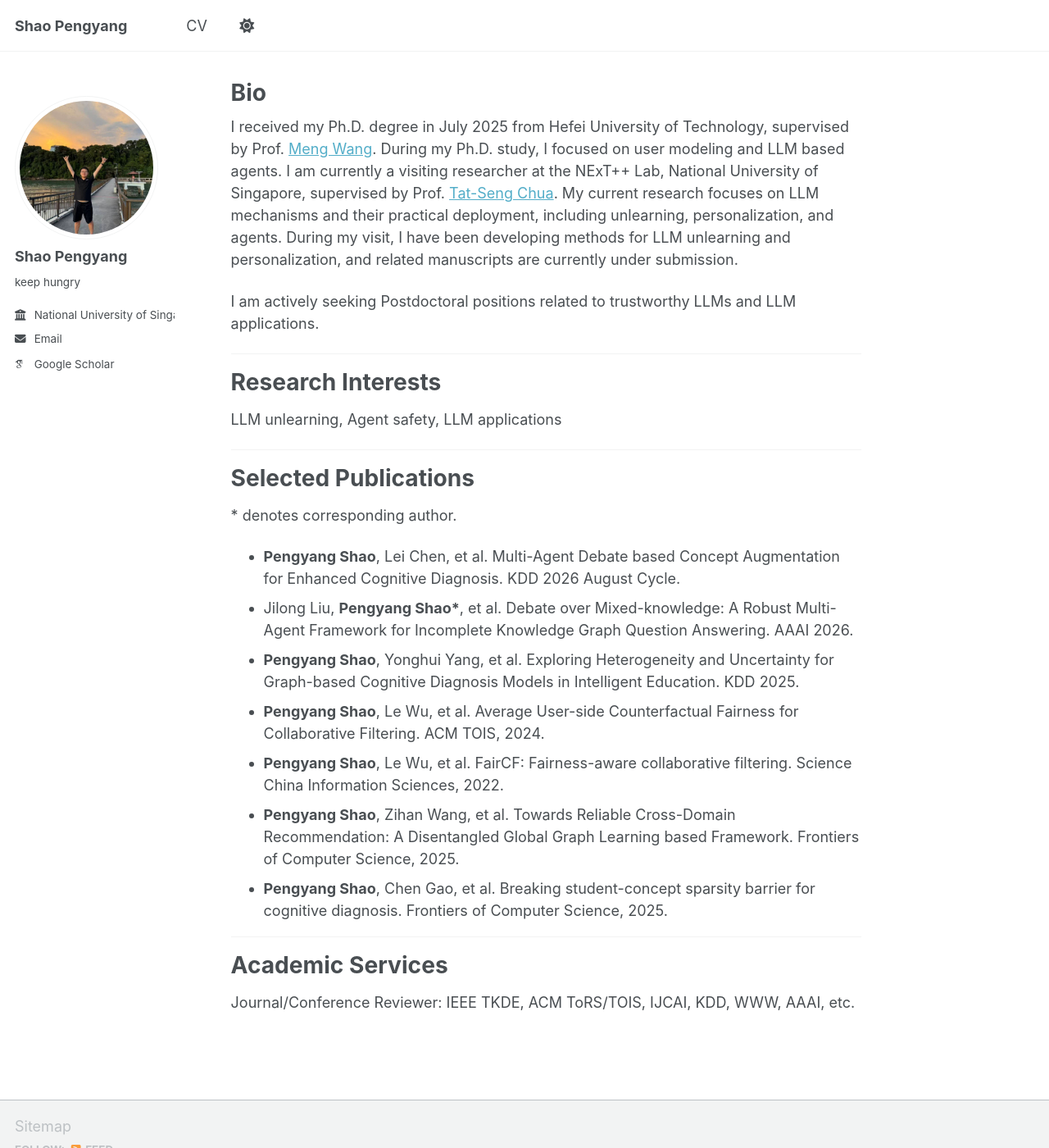
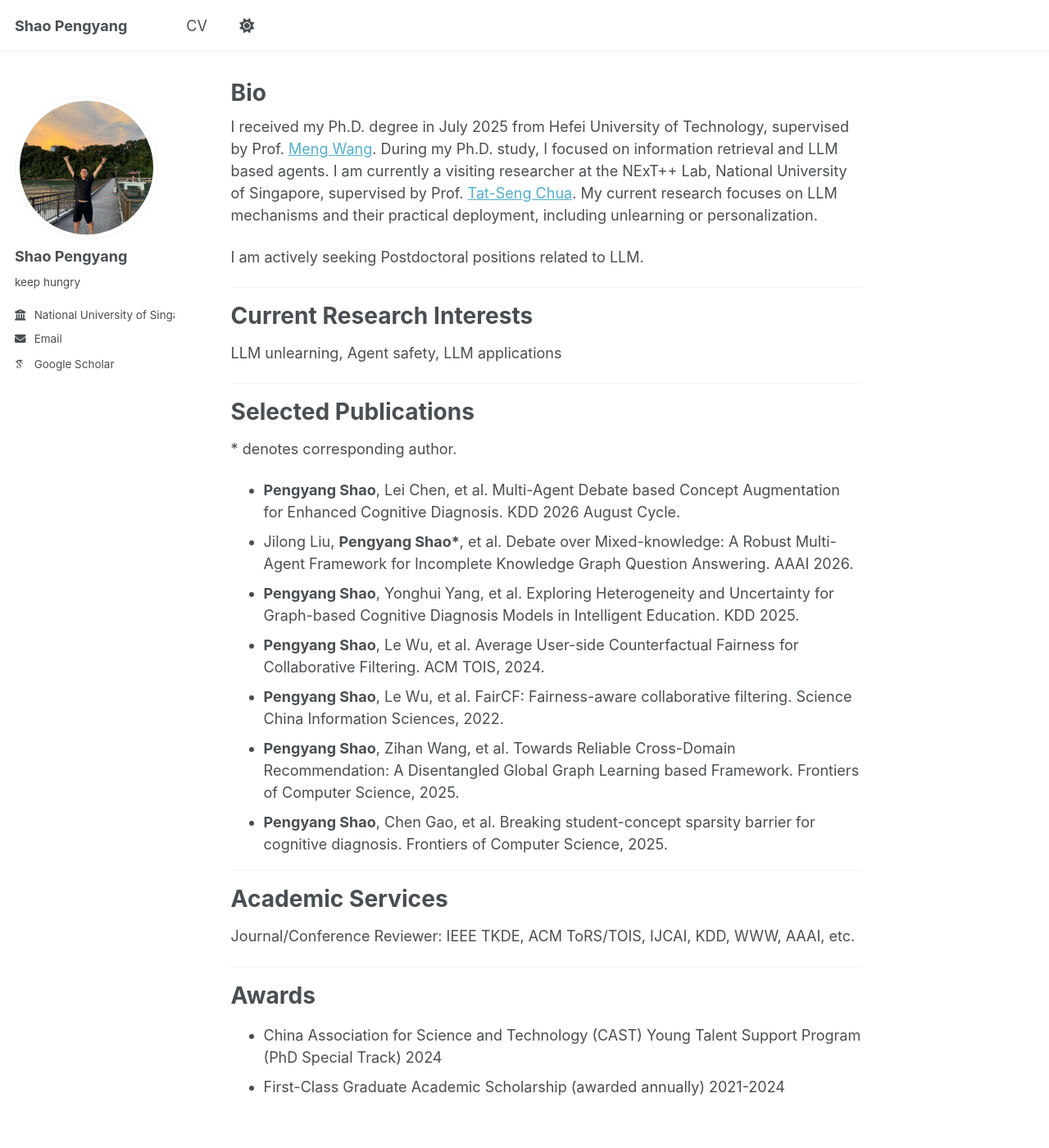
Before and after one commit to ShaoPengyang/ShaoPengyang.github.io, a Jekyll site: the page built from _pages/about.md, in a window 1280 px wide and 1400 px high. Shown: the whole window at 82% size. Built offline with Jekyll 4.4.1, drawn with Linux system fonts in a browser that asks for light colours; some web fonts are replaced; a script bundle is joined from its source files by our own code; library files that are not in the unit come from our copies.

Commit message:
Update about.md

```diff
--- a/_pages/about.md
+++ b/_pages/about.md
@@ -7,14 +7,15 @@ redirect_from:
   - /about.html
 ---
 
-I received my Ph.D. degree in July 2025 from Hefei University of Technology, supervised by Prof. [Meng Wang](https://scholar.google.com/citations?user=rHagaaIAAAAJ). During my Ph.D. study, I focused on user modeling and LLM based agents. I am currently a visiting researcher at the NExT++ Lab, National University of Singapore, supervised by Prof. [Tat-Seng Chua](https://scholar.google.com/citations?user=3kz6GDEAAAAJ). My current research focuses on LLM mechanisms and their practical deployment, including unlearning, personalization, and agents. During my visit, I have been developing methods for LLM unlearning and personalization, and related manuscripts are currently under submission.
+I received my Ph.D. degree in July 2025 from Hefei University of Technology, supervised by Prof. [Meng Wang](https://scholar.google.com/citations?user=rHagaaIAAAAJ). During my Ph.D. study, I focused on information retrieval and LLM based agents. I am currently a visiting researcher at the NExT++ Lab, National University of Singapore, supervised by Prof. [Tat-Seng Chua](https://scholar.google.com/citations?user=3kz6GDEAAAAJ).
+My current research focuses on LLM mechanisms and their practical deployment, including unlearning or personalization.
 
-I am actively seeking Postdoctoral positions related to trustworthy LLMs and LLM applications.
+I am actively seeking Postdoctoral positions related to LLM.
 
 
 ---
 
-Research Interests
+Current Research Interests
 ======
 LLM unlearning, Agent safety, LLM applications
 
@@ -37,3 +38,10 @@ Selected Publications
 Academic Services
 ======
 Journal/Conference Reviewer: IEEE TKDE, ACM ToRS/TOIS, IJCAI, KDD, WWW, AAAI, etc.
+
+---
+
+Awards
+======
+- China Association for Science and Technology (CAST) Young Talent Support Program (PhD Special Track)				2024
+-	First-Class Graduate Academic Scholarship (awarded annually)		2021-2024
```
